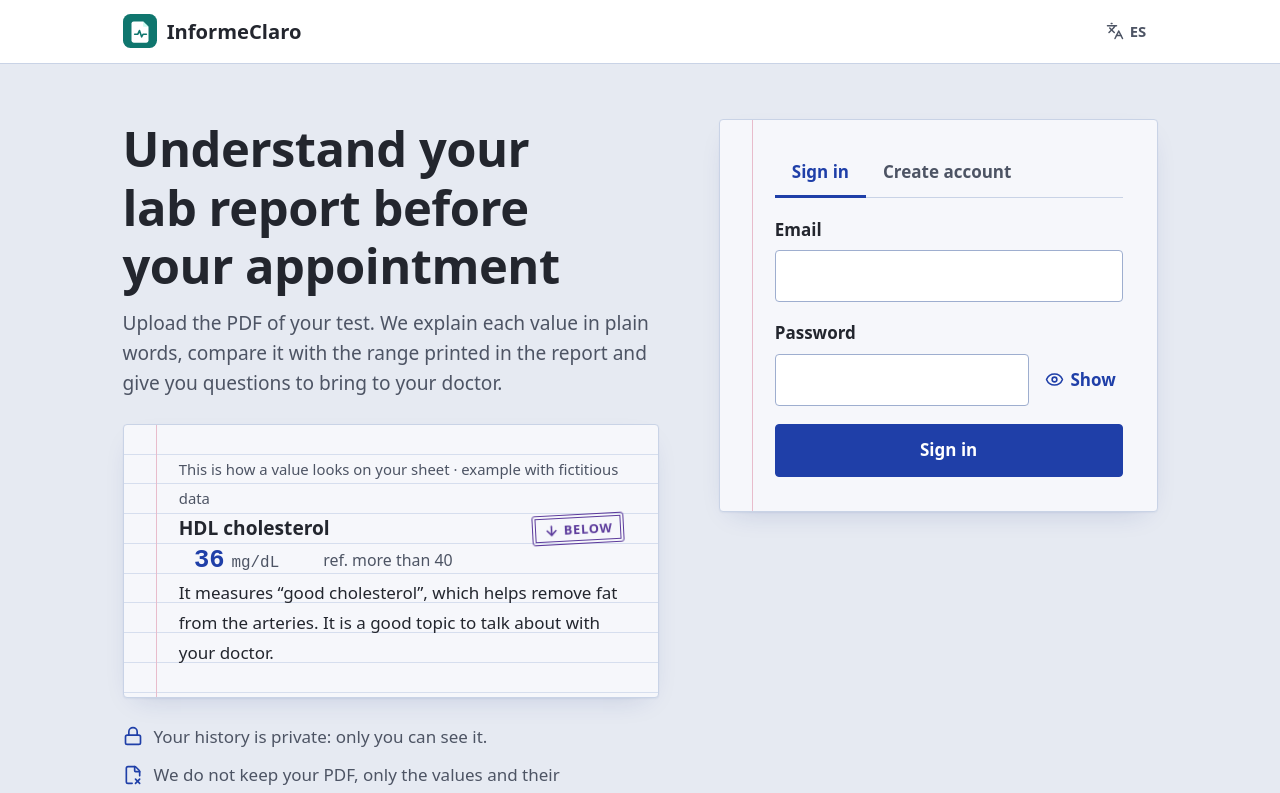
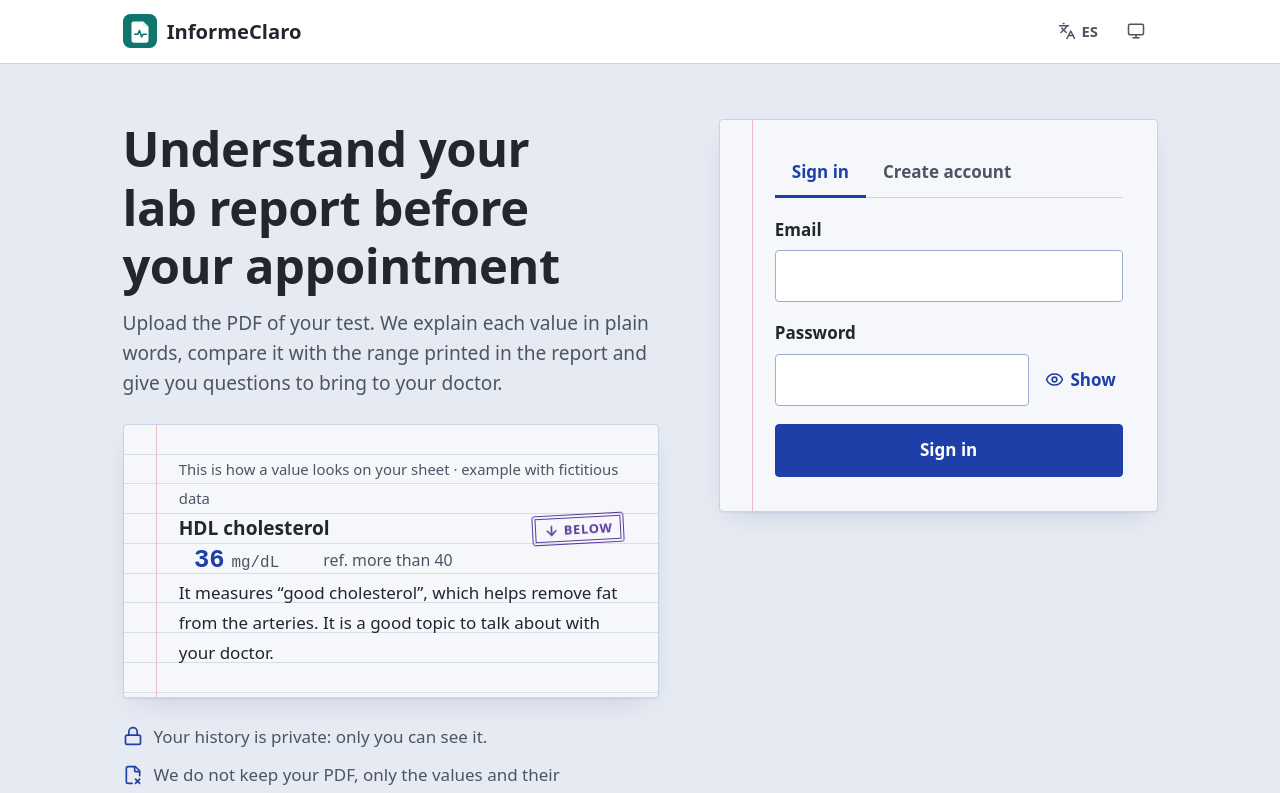
Before and after one commit to Andres766/informe-claro-frontend, a React (Vite) app: page / in a window 1280 px wide. Shown: the top 793 px of the page. Built offline with nearby package versions, Linux system fonts and the light colour scheme; no server answers; a web font is replaced by a local one.

Commit message:
Agrega el selector de tema claro, oscuro y automático
Botón en la barra que rota entre automático, claro y oscuro, con etiqueta accesible traducida; la elección se guarda y se aplica antes de pintar para evitar destellos.

```diff
--- a/index.html
+++ b/index.html
@@ -8,6 +8,14 @@
     <meta name="viewport" content="width=device-width, initial-scale=1.0" />
     <meta name="description" content="Entiende tus resultados de laboratorio en lenguaje sencillo." />
     <title>InformeClaro</title>
+    <script>
+      // Aplica el tema guardado antes de pintar (evita un destello del tema equivocado).
+      try {
+        var tema = localStorage.getItem('informeclaro_tema')
+        if (tema === 'claro') document.documentElement.dataset.theme = 'light'
+        else if (tema === 'oscuro') document.documentElement.dataset.theme = 'dark'
+      } catch (e) {}
+    </script>
   </head>
   <body>
     <div id="root"></div>
--- a/src/components/Preferencias.jsx
+++ b/src/components/Preferencias.jsx
@@ -1,9 +1,19 @@
-import { Languages } from 'lucide-react'
+import { useEffect, useState } from 'react'
+import { Languages, Monitor, Moon, Sun } from 'lucide-react'
 import { useIdioma } from '../i18n/contexto'
+import { aplicarTema, leerTema, siguienteTema } from '../tema'
 
-// Controles de preferencias en la barra superior: idioma (y tema, más adelante).
+const ICONO_TEMA = { sistema: Monitor, claro: Sun, oscuro: Moon }
+
+// Controles de preferencias en la barra superior: idioma y tema.
 export default function Preferencias() {
   const { idioma, setIdioma, t } = useIdioma()
+  const [tema, setTema] = useState(leerTema)
+
+  useEffect(() => { aplicarTema(tema) }, [tema])
+
+  const IconoTema = ICONO_TEMA[tema]
+  const etiquetaTema = t('preferencias.tema', { tema: t(`preferencias.temas.${tema}`) })
 
   return (
     <div className="preferencias">
@@ -13,6 +23,10 @@ export default function Preferencias() {
         <Languages size={18} aria-hidden="true" />
         <span>{t('preferencias.otroIdioma')}</span>
       </button>
+      <button type="button" className="boton-preferencia" onClick={() => setTema(siguienteTema(tema))}
+        aria-label={etiquetaTema} title={etiquetaTema}>
+        <IconoTema size={18} aria-hidden="true" />
+      </button>
     </div>
   )
 }
--- /dev/null
+++ b/src/tema.js
@@ -0,0 +1,28 @@
+// Tema visual: 'sistema' sigue al dispositivo; 'claro' y 'oscuro' lo fijan.
+// index.html aplica el tema guardado antes de pintar para evitar un destello.
+const CLAVE = 'informeclaro_tema'
+export const TEMAS = ['sistema', 'claro', 'oscuro']
+const ATRIBUTO = { claro: 'light', oscuro: 'dark' }
+
+export function leerTema() {
+  try {
+    const guardado = localStorage.getItem(CLAVE)
+    if (TEMAS.includes(guardado)) return guardado
+  } catch {
+    // sin almacenamiento se usa el del sistema
+  }
+  return 'sistema'
+}
+
+export function aplicarTema(tema) {
+  const raiz = document.documentElement
+  if (ATRIBUTO[tema]) raiz.dataset.theme = ATRIBUTO[tema]
+  else delete raiz.dataset.theme
+  try {
+    localStorage.setItem(CLAVE, tema)
+  } catch {
+    // la elección dura mientras la pestaña esté abierta
+  }
+}
+
+export const siguienteTema = (tema) => TEMAS[(TEMAS.indexOf(tema) + 1) % TEMAS.length]
```
